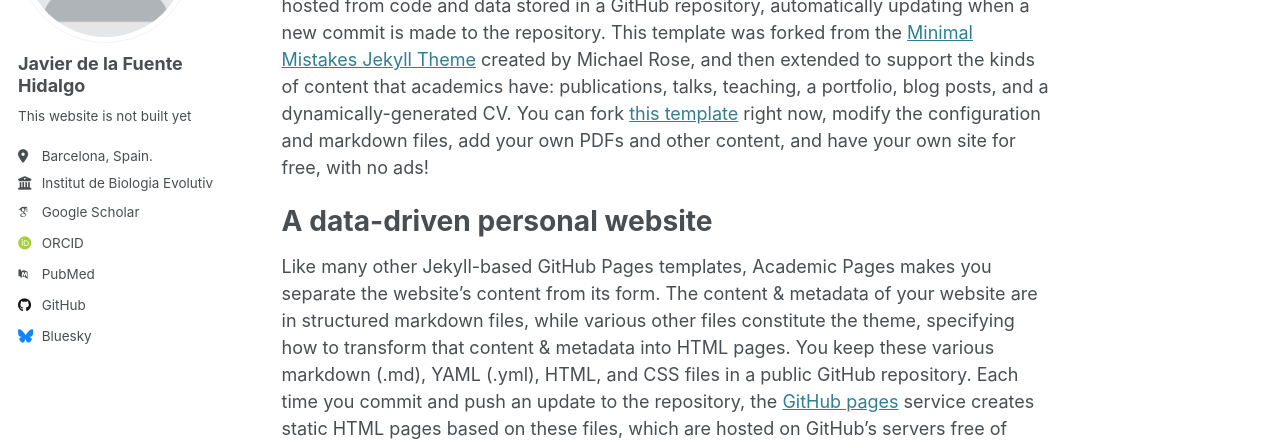
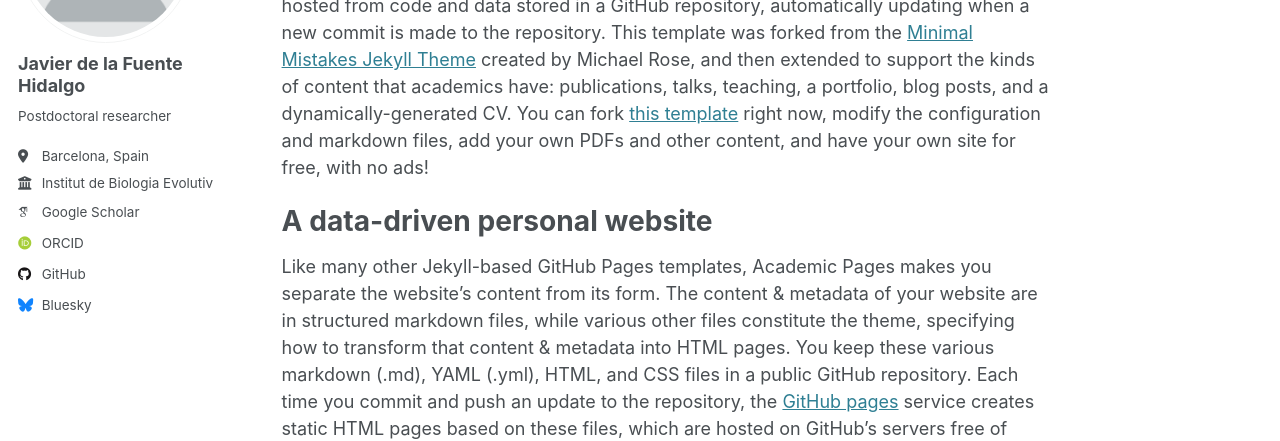
Before and after one commit to DelaFuenteJavier/delafuentejavier.github.io, a Jekyll site: the page built from _pages/about.md, in a window 1280 px wide. Shown: the part 238-679 px from the top of the page. Built offline with Jekyll 4.4.1, drawn with Linux system fonts in a browser that asks for light colours; some web fonts are replaced.

Commit message:
Update _config.yml

```diff
--- a/_config.yml
+++ b/_config.yml
@@ -30,19 +30,15 @@ author:
   avatar           : "profile.png"
   name             : "Javier de la Fuente Hidalgo"
   pronouns         : # example: "she/her"
-  bio              : "This website is not built yet"
-  location         : "Barcelona, Spain."
+  bio              : "Postdoctoral researcher"
   employer         : "Institut de Biologia Evolutiva (IBE-CSIC)"
+  location         : "Barcelona, Spain"
   uri              : # URL
 
   # Academic websites
-  arxiv            : # URL - Update with the correct link to your profile
   googlescholar    : "https://scholar.google.es/citations?user=H2ZGdTUAAAAJ&hl=es"
-  impactstory      : # URL
   orcid            : "https://orcid.org/0000-0002-8844-9704"
   semantic         : # URL
-  pubmed           : ""
-  researchgate     : # URL
   scopus           : # URL
 
   # Repositories and software development
```
